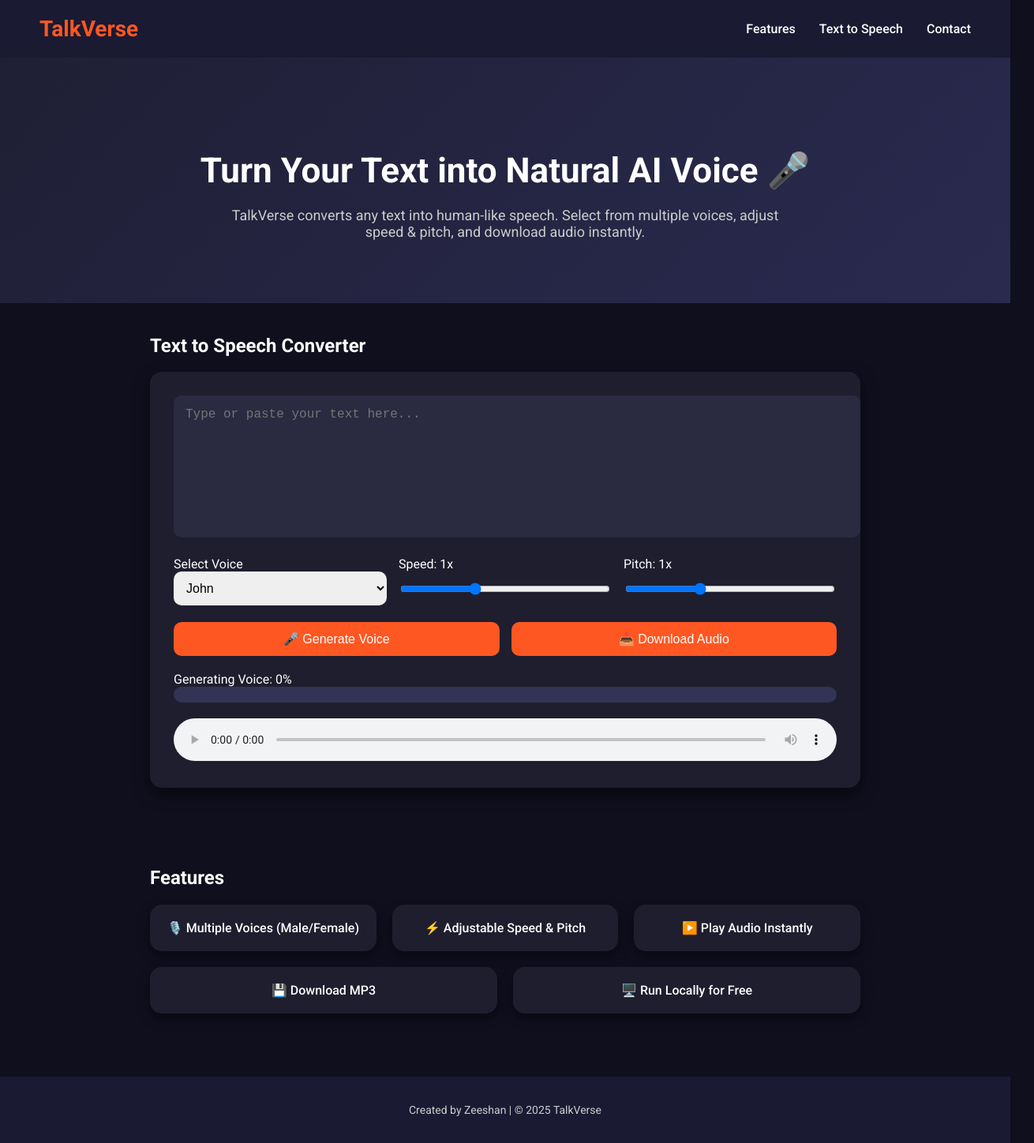
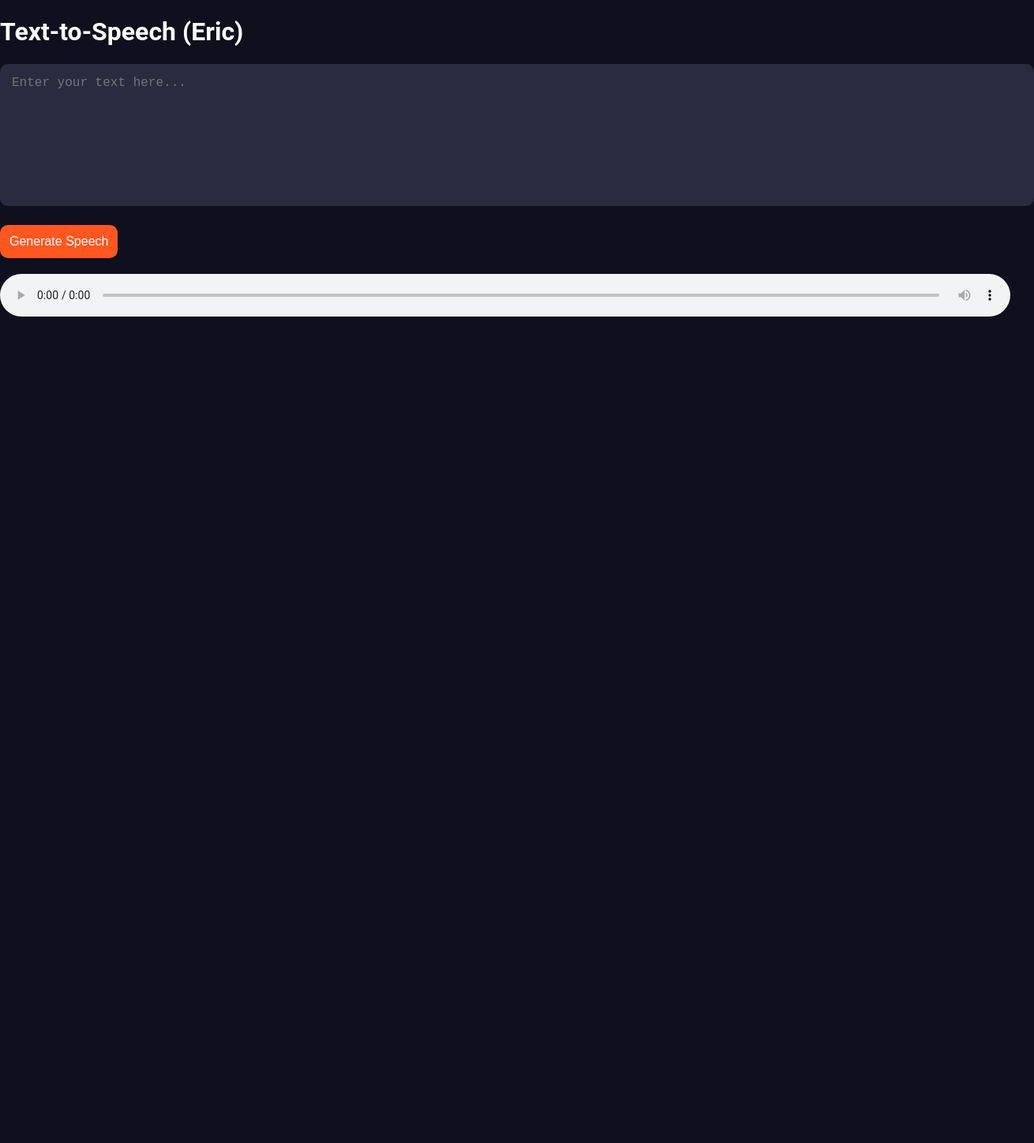
Before and after one commit to zeeshangamingforpc-dev/talkverse, a plain HTML site: page index.html in a window 1280 px wide. Shown: the whole page at 79% size, 1310 px wide, since content can reach past the window. After the commit the page ends 800 px from the top, so only its background shows below. Drawn offline with Linux system fonts and the light colour scheme.

Commit message:
Update index.html

```diff
--- a/index.html
+++ b/index.html
@@ -1,90 +1,20 @@
 <!DOCTYPE html>
 <html lang="en">
 <head>
-<meta charset="UTF-8">
-<meta name="viewport" content="width=device-width, initial-scale=1.0">
-<title>TalkVerse - AI Text to Speech</title>
-<link rel="stylesheet" href="style.css">
-<link href="https://fonts.googleapis.com/css2?family=Roboto:wght@400;500;700&display=swap" rel="stylesheet">
+  <meta charset="UTF-8">
+  <meta name="viewport" content="width=device-width, initial-scale=1.0">
+  <title>Text-to-Speech</title>
+  <link rel="stylesheet" href="style.css">
 </head>
 <body>
+  <div class="container">
+    <h1>Text-to-Speech (Eric)</h1>
+    <textarea id="text-input" placeholder="Enter your text here..."></textarea>
+    <button id="speak-btn">Generate Speech</button>
+    <audio id="audio" controls></audio>
+    <div id="progress"></div>
+  </div>
 
-<header class="header">
-  <div class="logo">TalkVerse</div>
-  <nav>
-    <ul>
-      <li><a href="#features">Features</a></li>
-      <li><a href="#tts">Text to Speech</a></li>
-      <li><a href="#footer">Contact</a></li>
-    </ul>
-  </nav>
-</header>
-
-<section class="hero">
-  <div class="hero-content">
-    <h1>Turn Your Text into Natural AI Voice 🎤</h1>
-    <p>TalkVerse converts any text into human-like speech. Select from multiple voices, adjust speed & pitch, and download audio instantly.</p>
-  </div>
-</section>
-
-<section id="tts" class="tts-container">
-  <h2>Text to Speech Converter</h2>
-  <div class="tts-card">
-    <textarea id="textInput" placeholder="Type or paste your text here..."></textarea>
-
-    <div class="controls">
-      <div class="control-group">
-        <label for="voiceSelect">Select Voice</label>
-        <select id="voiceSelect">
-          <option value="ErXwobaYiN019PkySvjV">John</option>
-          <option value="MF3mGyEYCl7XYWbV9V6O">Emma</option>
-          <option value="EXAMPLE_VOICE_ID_1">Michael</option>
-          <option value="EXAMPLE_VOICE_ID_2">Sophia</option>
-          <option value="EXAMPLE_VOICE_ID_3">Daniel</option>
-          <option value="EXAMPLE_VOICE_ID_4">Olivia</option>
-        </select>
-      </div>
-
-      <div class="control-group">
-        <label for="speed">Speed: <span id="speedVal">1x</span></label>
-        <input type="range" id="speed" min="0.5" max="2" step="0.1" value="1">
-      </div>
-
-      <div class="control-group">
-        <label for="pitch">Pitch: <span id="pitchVal">1x</span></label>
-        <input type="range" id="pitch" min="0.5" max="2" step="0.1" value="1">
-      </div>
-    </div>
-
-    <div class="btn-group">
-      <button id="generateBtn">🎤 Generate Voice</button>
-      <button id="downloadBtn">📥 Download Audio</button>
-    </div>
-
-    <div class="progress-container">
-      <label>Generating Voice: <span id="progressText">0%</span></label>
-      <div id="progressBar"><div id="progressFill"></div></div>
-    </div>
-
-    <audio id="audioPlayer" controls></audio>
-  </div>
-</section>
-
-<section id="features" class="features">
-  <h2>Features</h2>
-  <div class="feature-cards">
-    <div class="feature-card">🎙️ Multiple Voices (Male/Female)</div>
-    <div class="feature-card">⚡ Adjustable Speed & Pitch</div>
-    <div class="feature-card">▶️ Play Audio Instantly</div>
-    <div class="feature-card">💾 Download MP3</div>
-    <div class="feature-card">🖥️ Run Locally for Free</div>
-  </div>
-</section>
-
-<footer id="footer">
-  <p>Created by Zeeshan | &copy; 2025 TalkVerse</p>
-</footer>
-
-<script src="script.js"></script>
+  <script src="script.js"></script>
 </body>
 </html>
```
